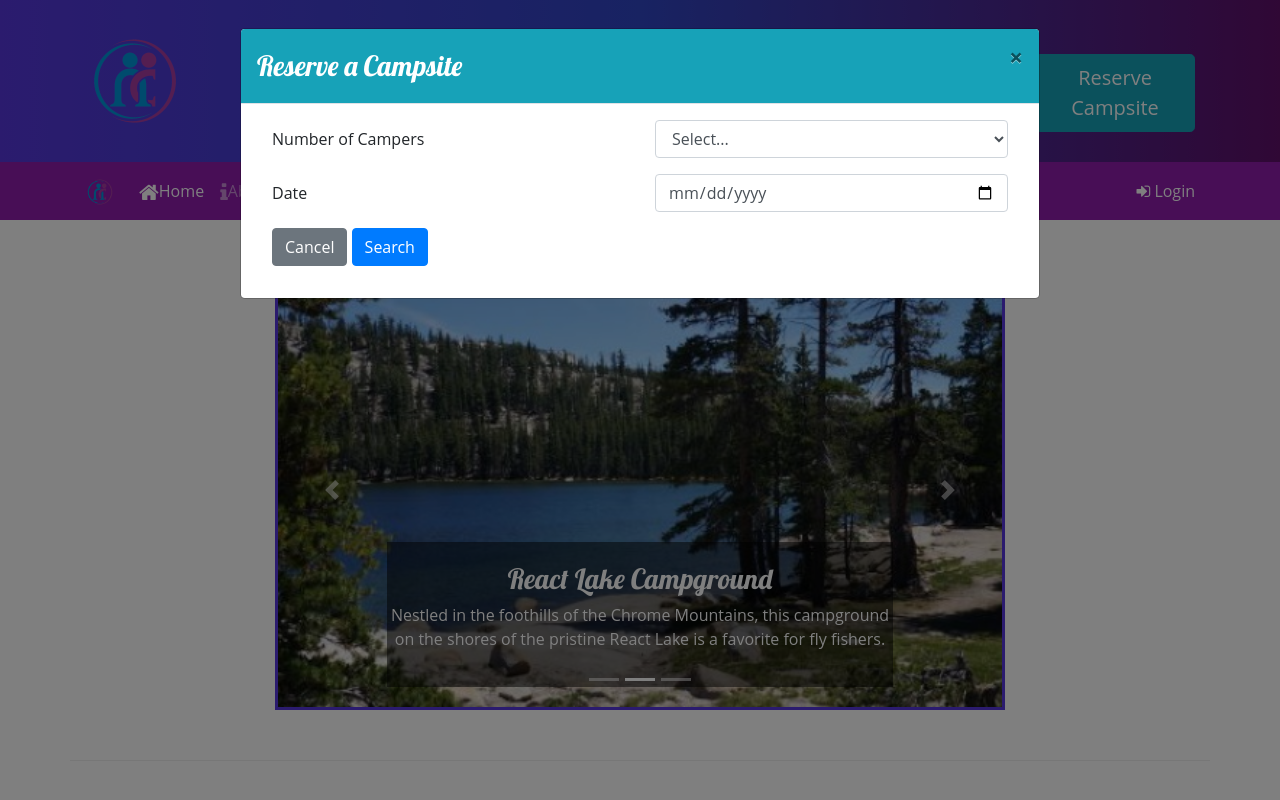
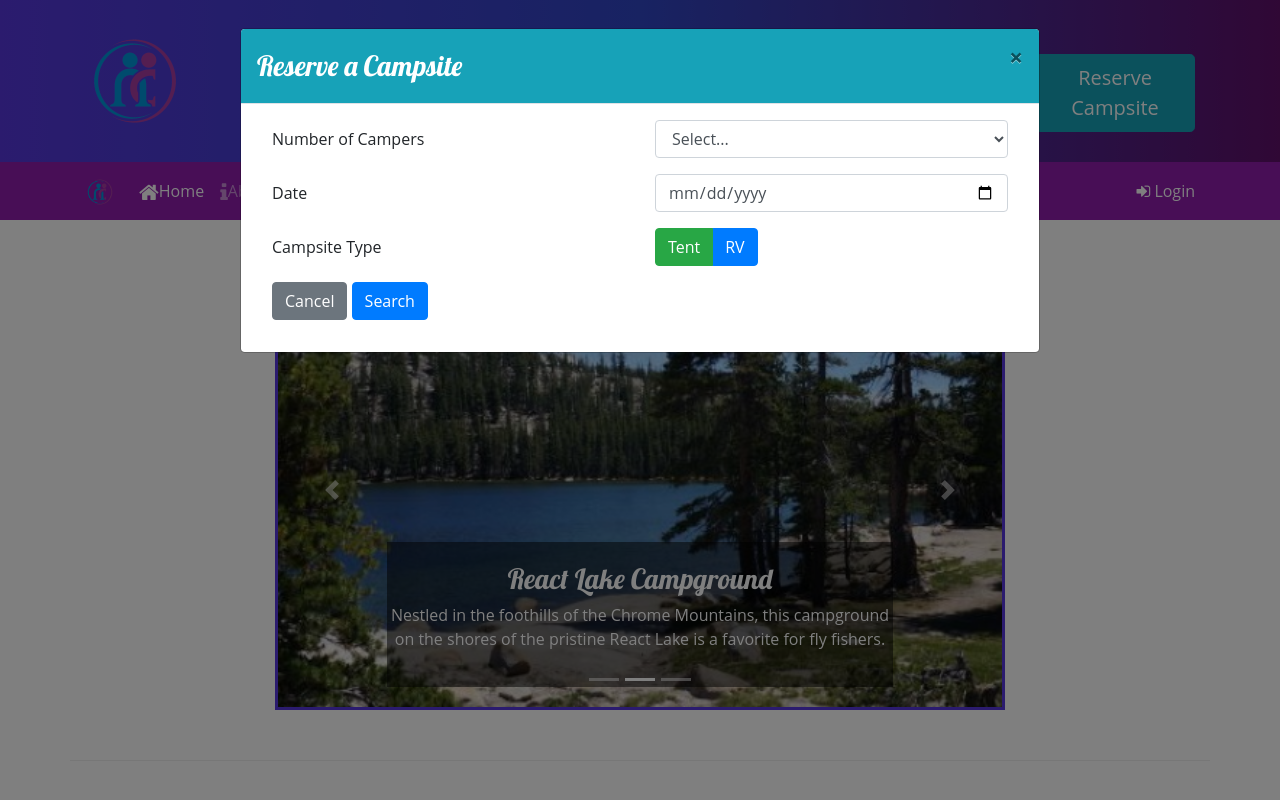
Before and after one commit to agavhe01/Campsite-First-MERN-Project-, a website: page index.html in a window 1280 px wide. Both pictures are taken after a click on the button "Reserve Campsite". Shown: the top 800 px of the page. Drawn offline with nearby package versions, Linux system fonts and the light colour scheme.

Commit message:
Week 3 workshop done

```diff
--- a/index.html
+++ b/index.html
@@ -71,6 +71,22 @@
 
                                     <div class = "col-sm-6">
                                         <input class = "form-control" type = "date"  id = "date" name = "date">
+                                    </div>
+                                </div>
+
+                                <div class = "row form-group">
+                                    <label for = "siteType"  class = "col-form-label col-sm-6">Campsite Type</label>
+
+                                    <div class = "col-2">
+                                        <div class="btn-group btn-group-toggle" data-toggle="buttons">
+                                            <label class="btn btn-secondary bg-success border-success">
+                                              <input type="radio" name="siteType" id="siteTent" autocomplete="off" value="tent" checked> Tent
+                                            </label>
+                                            <label class="btn btn-secondary bg-primary border-primary">
+                                              <input type="radio" name="siteType" id="siteRV" autocomplete="off" value="RV"> RV
+                                            </label>
+                                          </div>
+
                                     </div>
                                 </div>
 
```
